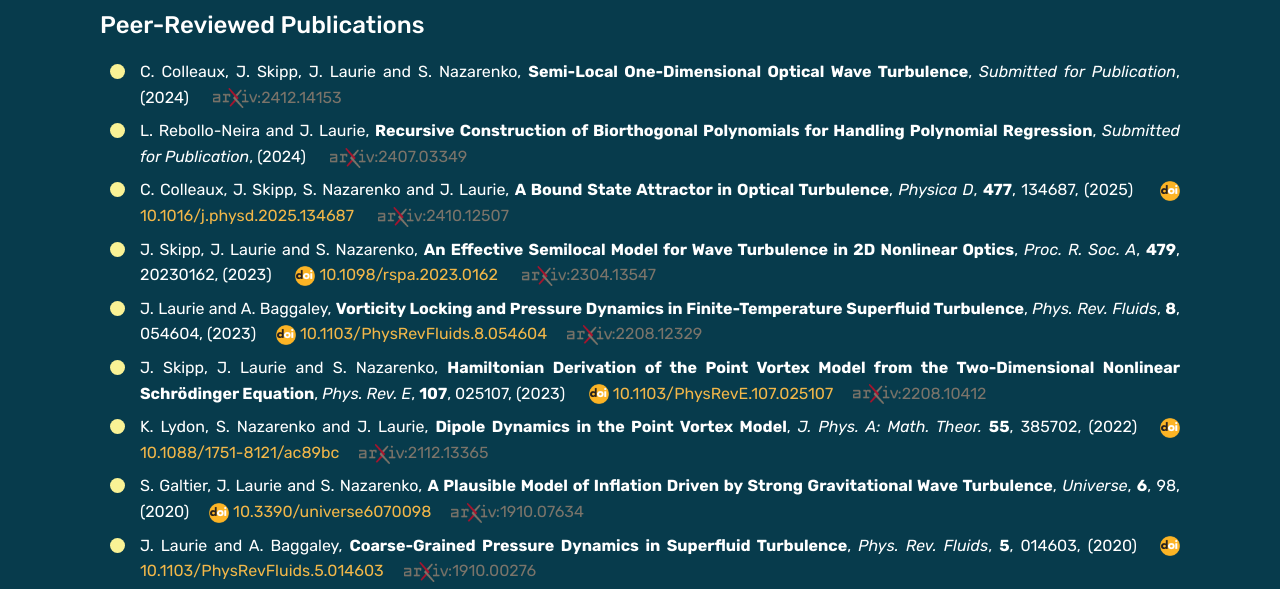
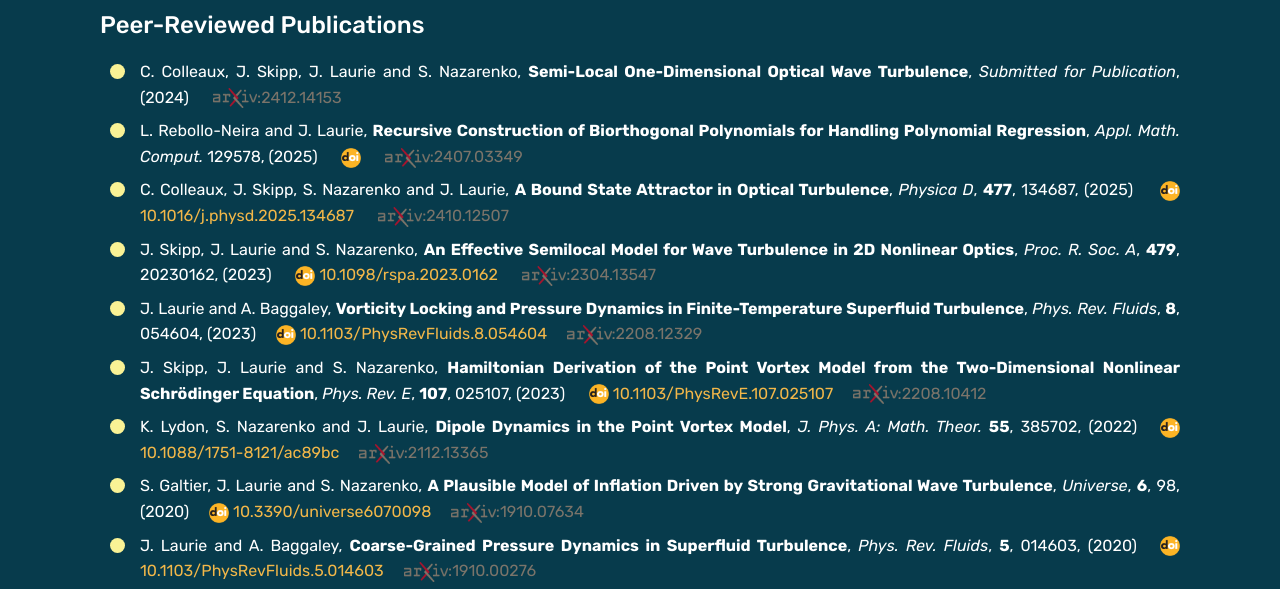
Before and after one commit to jplaurie/jplaurie.github.io, a plain HTML site: page publications.html in a window 1280 px wide. Shown: the part 179-768 px from the top of the page. Drawn offline with Linux system fonts and the light colour scheme; files whose address does not match are found by name.

Commit message:
update publications

```diff
--- a/publications.html
+++ b/publications.html
@@ -99,7 +99,7 @@
                     <li>C. Colleaux, J. Skipp, J. Laurie and S. Nazarenko, <b>Semi-Local One-Dimensional Optical Wave Turbulence</b>, <em>Submitted for Publication</em>, (2024)  &emsp; <!-- <a href="https://doi.org/10.1098/rspa.2023.0162"><img src="assets/images/doi_icon.png" height="20" align="center"><font color=#f2b749> 10.1098/rspa.2023.0162</font></a> &emsp;--> <a href="https://arxiv.org/abs/2412.14153"><img src="assets/images/arxiv_icon.png" height="20" align="center"><font color=#7b746a>:2412.14153</font></a>
                     </li>
 
-                    <li>L. Rebollo-Neira and J. Laurie, <b>Recursive Construction of Biorthogonal Polynomials for Handling Polynomial Regression</b>, <em>Submitted for Publication</em>, (2024) <!-- &emsp; <a href="https://doi.org/"><img src="assets/images/doi_icon.png" height="20" align="center"><font color=#f2b749> </font></a>--> &emsp; <a href="https://arxiv.org/abs/2407.03349"><img src="assets/images/arxiv_icon.png" height="20" align="center"><font color=#7b746a>:2407.03349</font></a>
+                    <li>L. Rebollo-Neira and J. Laurie, <b>Recursive Construction of Biorthogonal Polynomials for Handling Polynomial Regression</b>, <em>Appl. Math. Comput.</em> 129578, (2025)  &emsp; <a href="https://doi.org/10.1016/j.amc.2025.129578"><img src="assets/images/doi_icon.png" height="20" align="center"><font color=#f2b749> </font></a> &emsp; <a href="https://arxiv.org/abs/2407.03349"><img src="assets/images/arxiv_icon.png" height="20" align="center"><font color=#7b746a>:2407.03349</font></a>
                     </li>
 
 
```
